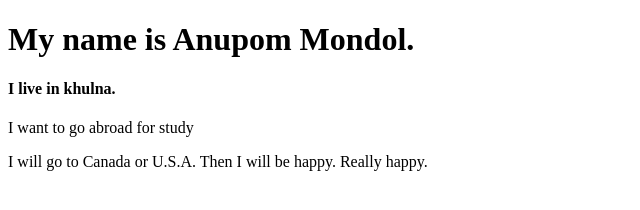
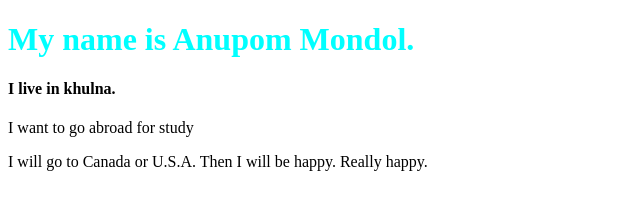
Before and after one commit to anupom998/today-s-repository, a plain HTML site: page index.html in a window 1280 px wide. Shown: the whole page, without its empty margins (0-640 px from the left). Drawn offline with Linux system fonts and the light colour scheme.

Commit message:
added css

```diff
--- a/index.html
+++ b/index.html
@@ -5,6 +5,7 @@
     <meta http-equiv="X-UA-Compatible" content="IE=edge">
     <meta name="viewport" content="width=device-width, initial-scale=1.0">
     <title>Today's Repository</title>
+    <link rel="stylesheet" href="today's.css">
 </head>
 <body>
     <h1>My name is Anupom Mondol.</h1>
--- /dev/null
+++ b/today's.css
@@ -0,0 +1,3 @@
+h1{
+    color: aqua;
+}
```
